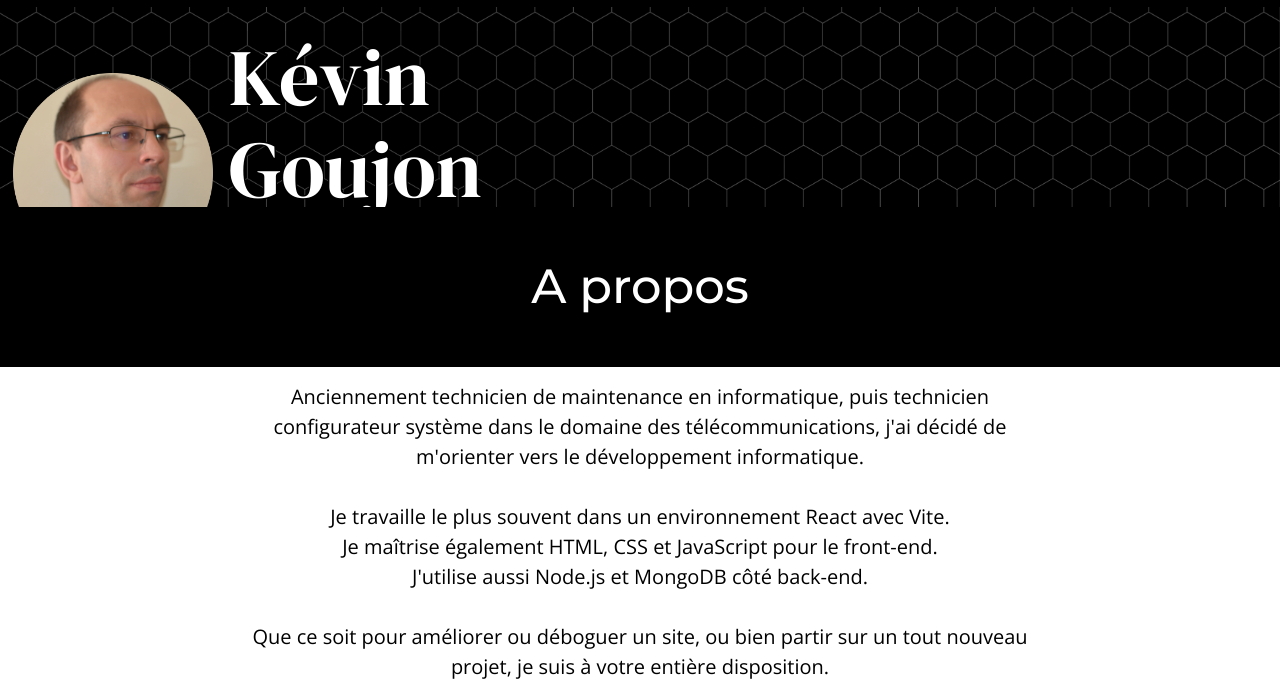
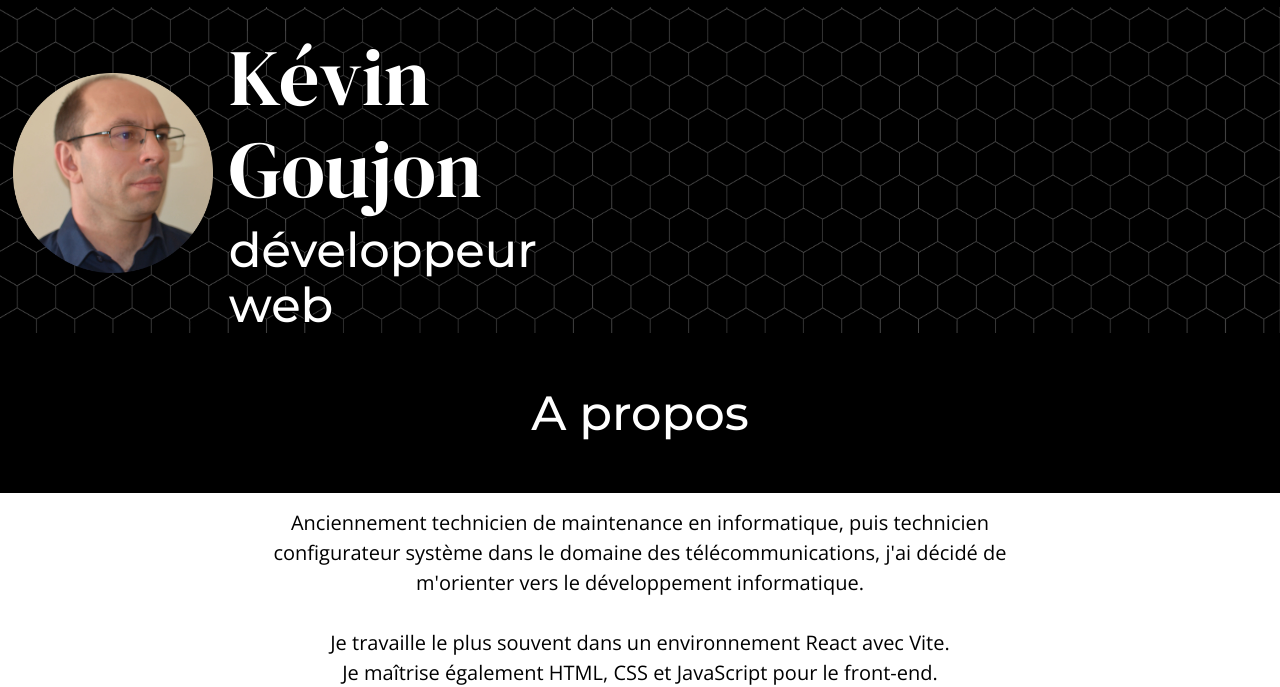
Before and after one commit to Astalek1/portfolio, a plain HTML site: page index.html in a window 1280 px wide. Shown: the part 113-800 px from the top of the page. Drawn offline with nearby package versions, Linux system fonts and the light colour scheme.

Commit message:
modification intro

```diff
--- a/css/index.scss
+++ b/css/index.scss
@@ -298,7 +298,7 @@ nav {
 .intro {
   position: relative;
   width: 100%;
-  height: 25vh;
+  height: auto;
   overflow: hidden;
   margin-bottom: 0;
   padding-top: 120px;
```
Also changed, not shown: css/index.css.
